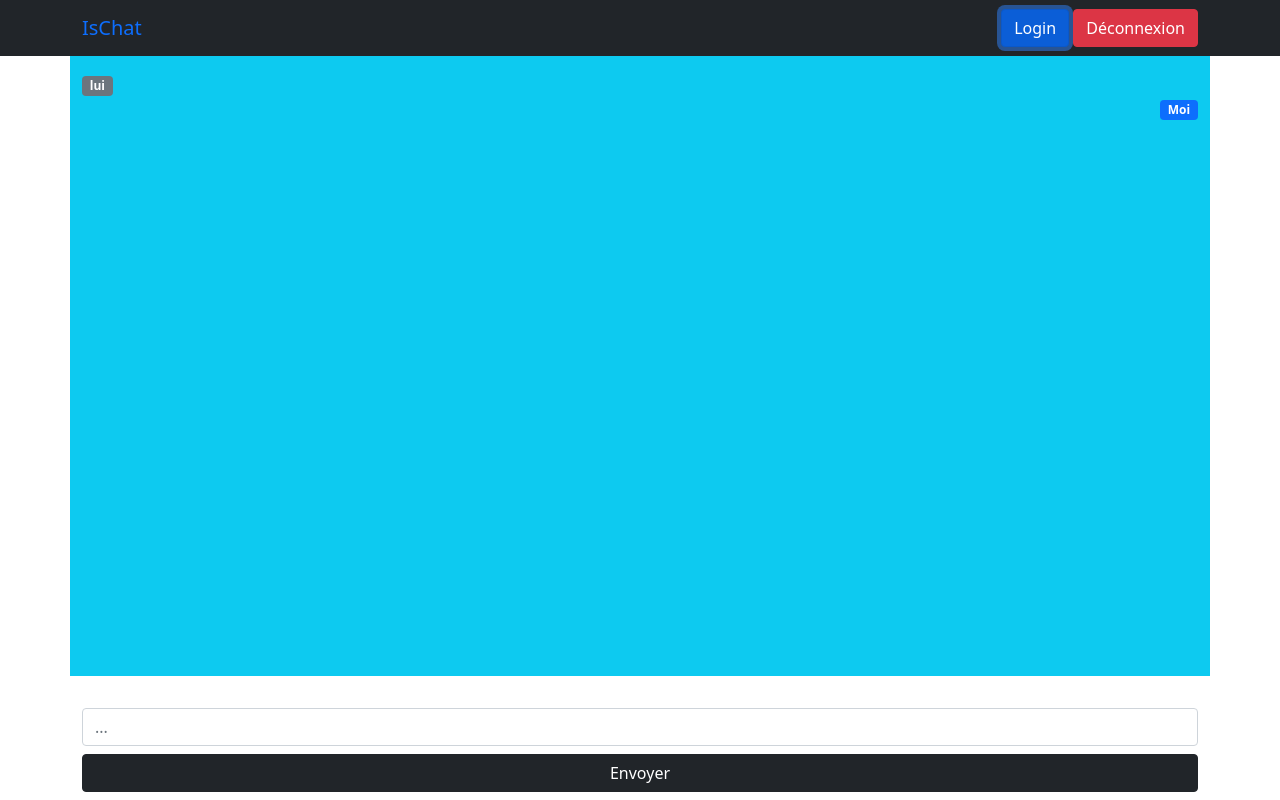
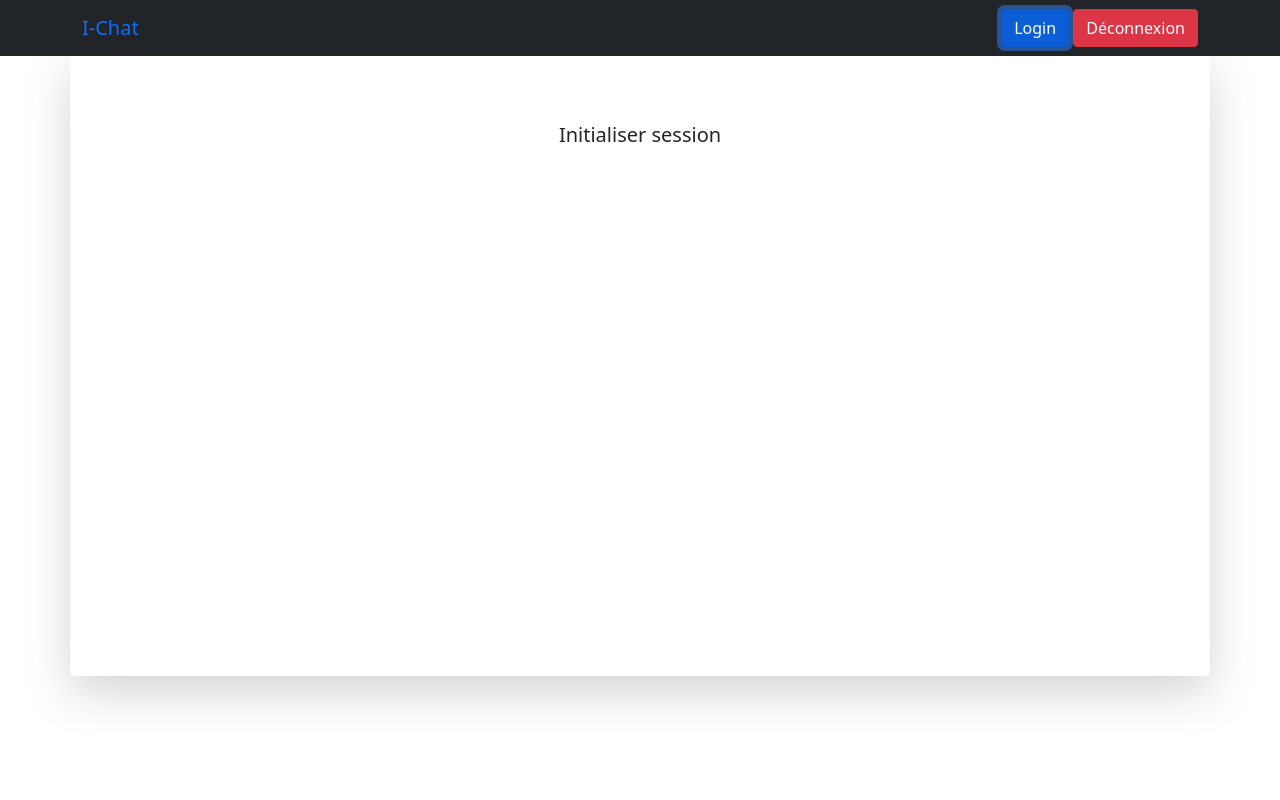
Before and after one commit to ishernan/Chat, a plain HTML site: page index.html in a window 1280 px wide. Both pictures are taken after a click on the button "Login". Drawn offline with nearby package versions, Linux system fonts and the light colour scheme; no server answers.

Commit message:
creations de fonctions chat

```diff
--- a/index.html
+++ b/index.html
@@ -29,7 +29,7 @@
 
     <nav class="navbar navbar-bar-dark bg-dark">
       <div class="container">
-        <a href="http://" class="navbar-brand" id="nomUtilisateur">IsChat</a>
+        <a href="http://" class="navbar-brand" id="nomUtilisateur">I-Chat</a>
         <div>
           <button class="btn btn-primary" id="btnLogin">Login</button>
           <button class="btn btn-danger" id="btnDéconnextion">Déconnexion</button>
@@ -37,7 +37,7 @@
       </div>
     </nav>
 
-    <main class="container py-3 container-chat bg-info" id="contenuWeb">
+    <main class="container py-3 container-chat shadow-lg p-3 mb-5 bg-body rounded " id="contenuWeb">
       <div class="text-start">
         <span class="badge bg-secondary">lui</span>
       </div>
--- a/js/app.js
+++ b/js/app.js
@@ -1,7 +1,7 @@
 const nomUtilisateur  = document.querySelector('#nomUtilisateur');
 const btnLogin        = document.querySelector('#btnLogin');
 const btnDéconnextion = document.querySelector('#btnDéconnextion');
-const contenuWeb      = document.querySelector('#bcontenuWeb');
+const contenuWeb      = document.querySelector('#contenuWeb');
 const text            = document.querySelector('#text');
 const formulaire      = document.querySelector('#formulaire');
 
@@ -9,16 +9,44 @@ const formulaire      = document.querySelector('#formulaire');
 
 firebase.auth().onAuthStateChanged((user) => { //Définir un observateur d'état d'authentification et obtenir les données utilisateur.
   if (user) {
+    console.log(user)
     actionFermerSession()
+    nomUtilisateur.innerHTML = user.displayName; //proprieté de l'objet 'user'
+    chatContenu(user)
+
   } else {
     actionAcces()
+    nomUtilisateur.innerHTML = 'I-Chat';
   }
 });
 
+const chatContenu = (user)=> {
+  formulaire.addEventListener('submit', (e) =>{
+    e.preventDefault();
+
+  })
+}
+
+const actionAcces = ()=> {
+  formulaire.classList.add('d-none');
+  contenuWeb.innerHTML = `<p class="lead mt-5 text-center">Initialiser session</p>`
+
+  btnLogin.addEventListener('click', async()=>{
+    const provider = new firebase.auth.GoogleAuthProvider();
+    try {
+      await firebase.auth().signInWithPopup(provider)
+    } catch (error) {
+      console.log(error)
+
+    }
+  })
+}
+
 const actionFermerSession = ()=> {
+  formulaire.classList.remove('d-none');
+  btnDéconnextion.addEventListener('click', ()=>{
+    firebase.auth().signOut()
+  })
+
 
   }
-
-const actionAcces = ()=> {
-
-}
```
